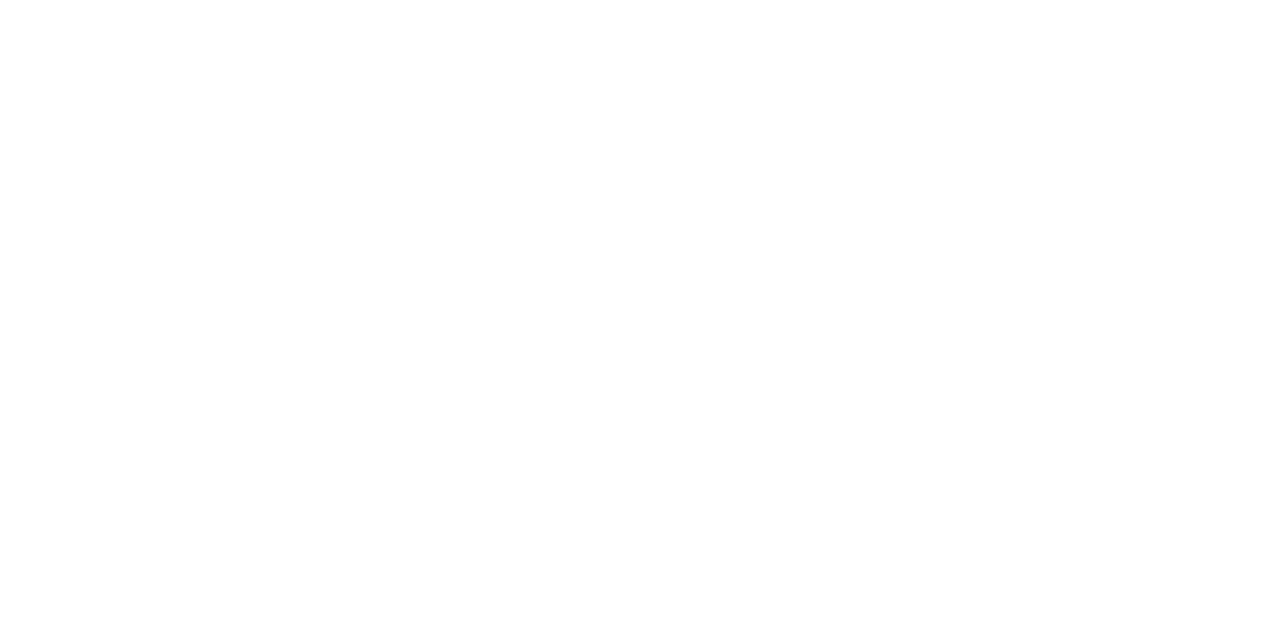
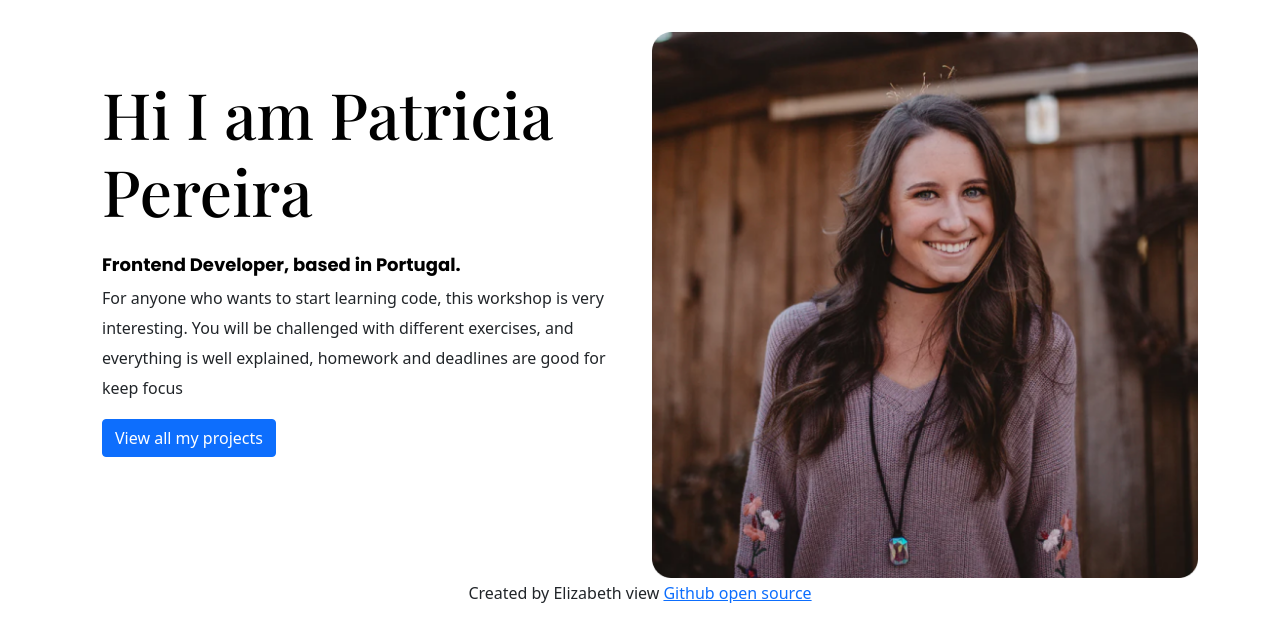
Before and after one commit to Bethanhelen/portfolio-shecodes, a plain HTML site: page about.html in a window 1280 px wide. Drawn offline with nearby package versions, Linux system fonts and the light colour scheme.

Commit message:
about page details created

```diff
--- a/about.html
+++ b/about.html
@@ -0,0 +1,51 @@
+<!DOCTYPE html>
+<html lang="en">
+ <head>
+    <meta charset="UTF-8" />
+    <meta http-equiv="X-UA-Compatible" content="IE=edge" />
+    <meta name="viewport" content="width=device-width, initial-scale=1.0" />
+    <meta name="description" content="Elizabeth Olusipe is a front-end developer based in Africa, check out her projects and contact her for job inquiries">
+    <title>Front-end developer - Elizabeth Olusipe</title>
+    <link rel="stylesheet" href="css/app.css" />
+    <link
+      href="https://cdn.jsdelivr.net/npm/bootstrap@5.1.3/dist/css/bootstrap.min.css"
+      rel="stylesheet"
+      integrity="sha384-1BmE4kWBq78iYhFldvKuhfTAU6auU8tT94WrHftjDbrCEXSU1oBoqyl2QvZ6jIW3"
+      crossorigin="anonymous"
+    />
+    <link rel="preconnect" href="https://fonts.googleapis.com">
+    <link rel="preconnect" href="https://fonts.gstatic.com" crossorigin>
+    <link href="https://fonts.googleapis.com/css2?family=Playfair+Display:wght@500;700&family=Poppins:ital,wght@0,500;0,700;1,800&display=swap" rel="stylesheet">
+    <script
+      src="https://cdn.jsdelivr.net/npm/bootstrap@5.1.3/dist/js/bootstrap.bundle.min.js"
+      integrity="sha384-ka7Sk0Gln4gmtz2MlQnikT1wXgYsOg+OMhuP+IlRH9sENBO0LRn5q+8nbTov4+1p"
+      crossorigin="anonymous"
+    ></script>
+    <script src="https://kit.fontawesome.com/b5610d69c4.js" crossorigin="anonymous"></script>
+  </head>
+  <body>
+    <div class="container">
+      <div class="row mt-2 md-mt-5 ">
+        <div class="col-md-6 col-sm-12 mt-5">
+          <div class="home-content">
+          <h1 class="mb-4">Hi I am Patricia Pereira</h1>
+          <h2 class="mb-2">Frontend Developer, based in Portugal.</h2>
+          <p>
+            For anyone who wants to start learning code, this workshop is very interesting. You will be challenged  with different exercises, and everything is well explained, homework and deadlines are good for keep focus
+          </p>
+          <div class="navigation-links">
+            <a href="#" class="btn btn-primary">View all my projects</a>
+          </div>
+        </div>
+        </div>
+        <div class="col-md-6 mt-4">
+          <img src="images/Group 18.png" class="img-fluid rounded " alt="personal-pix" />
+        </div>
+      </div>
+    </div>
+
+    <footer>
+      <p>Created by Elizabeth view <a href="https://github.com/Bethanhelen/project-shecodes.git">Github open source</a></p>
+    </footer>
+</body>
+</html>
--- a/css/app.css
+++ b/css/app.css
@@ -73,6 +73,18 @@ p {
   line-height: 27px;
   padding: 15px 30px;
 }
+.home-content{
+  padding: 20px;
+}
+.home-content h1{
+  font-size: 64px;
+  font-family: var(--heading-font-family);
+}
+.home-content h2{
+  font-size: 18px;
+  font-family: var(--default-font-family);
+  font-weight: bold;
+}
 footer{
   text-align: center;
 }
```
Also changed, not shown: contact.html (+33 -0 lines), work.html (+33 -0 lines), images/Group 18.png (added).
